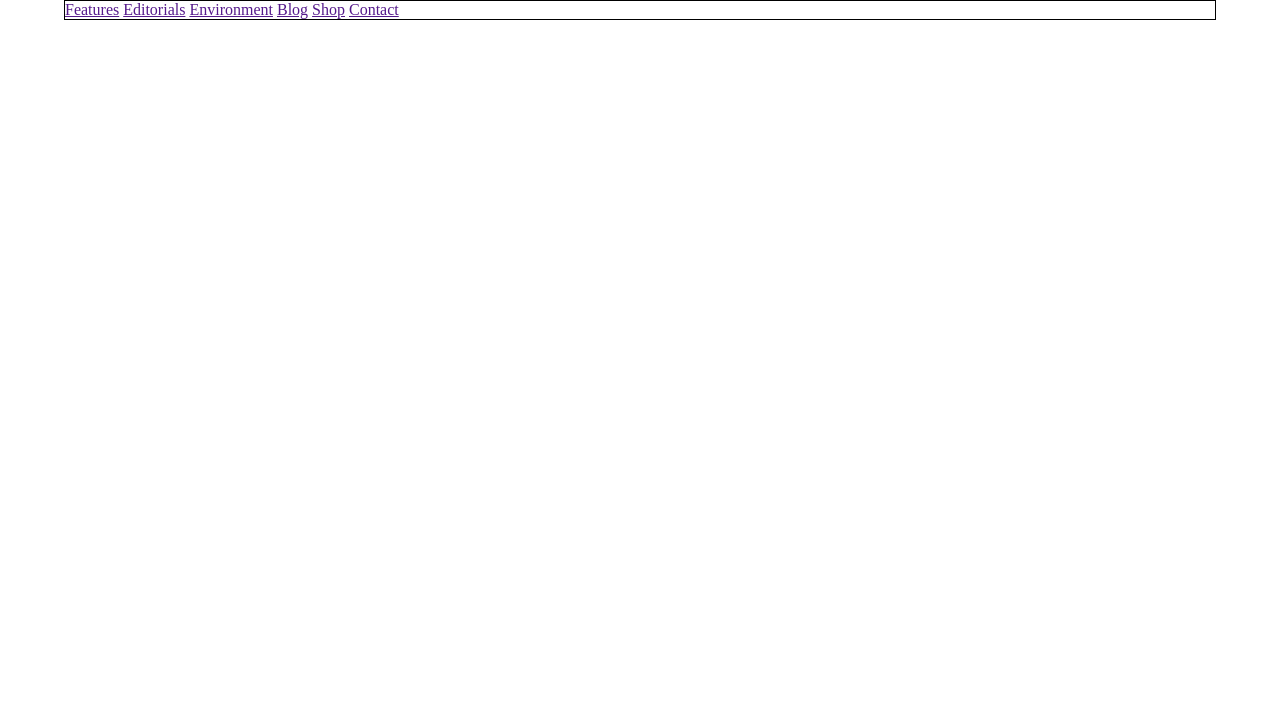
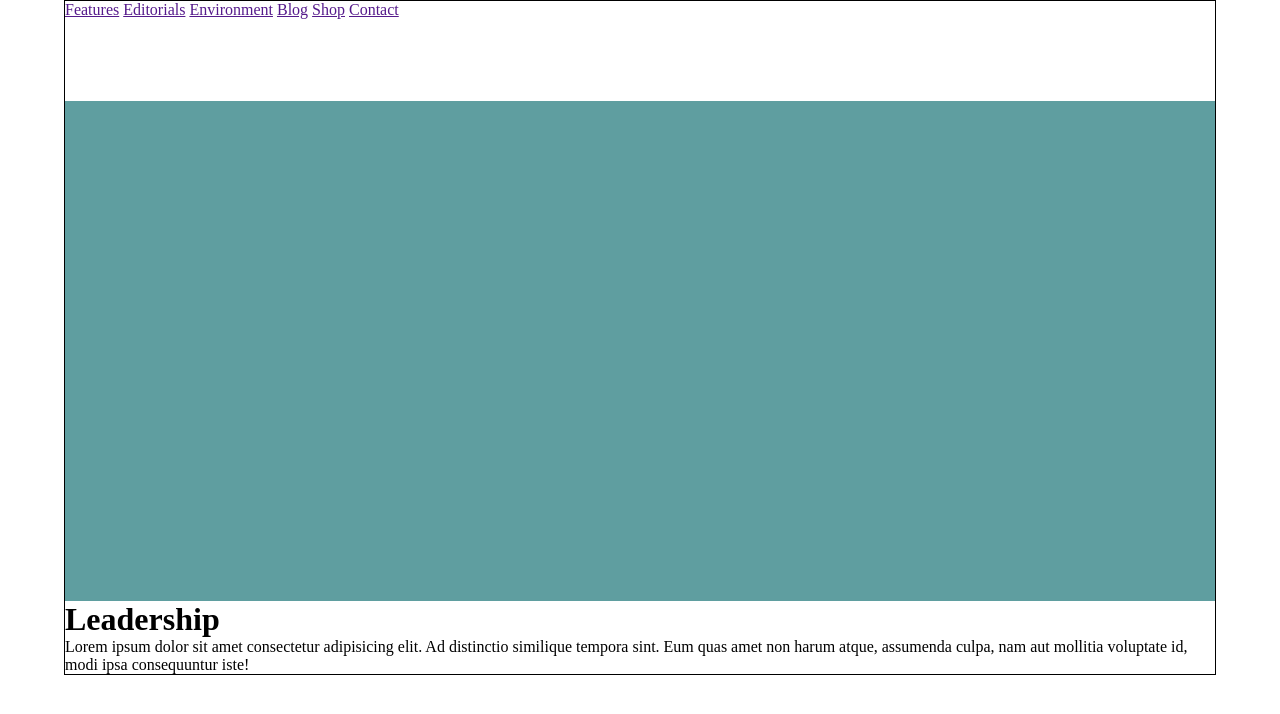
Before and after one commit to 10xMike/htmlcss-struttura-wp, a plain HTML site: page index.html in a window 1280 px wide. Drawn offline with Linux system fonts and the light colour scheme.

Commit message:
Insert h1+paragraph

```diff
--- a/index.html
+++ b/index.html
@@ -22,12 +22,20 @@
             </nav>
 
         </header>
+        <!-- Frontpage -->
+        <div class="frontpage">
+        </div>
+        <!-- /Frontpage -->
+        <h1>Leadership</h1>
+        <p>Lorem ipsum dolor sit amet consectetur adipisicing elit. Ad distinctio similique tempora sint. Eum quas amet
+            non harum atque, assumenda culpa, nam aut mollitia voluptate id, modi ipsa consequuntur iste!</p>
+    </div>
 
     <div class="container_main clearfix">
         <aside class="sidebar_left">
 
         </aside>
-            <main>
+        <main class="content">
 
         </main>
         <aside class="sidebar_right">
--- a/style.css
+++ b/style.css
@@ -10,8 +10,18 @@
     border: 1px solid black;
 }
 
+header{
+    height: 100px;
+    margin: auto;
+}
+
 .clearfix::after{
     content: "";
     display: table;
     clear: both;
 }
+
+.frontpage{
+    height: 500px;
+    background-color: cadetblue;
+}
```
Lines whose indentation alone changed are shown as unchanged.
